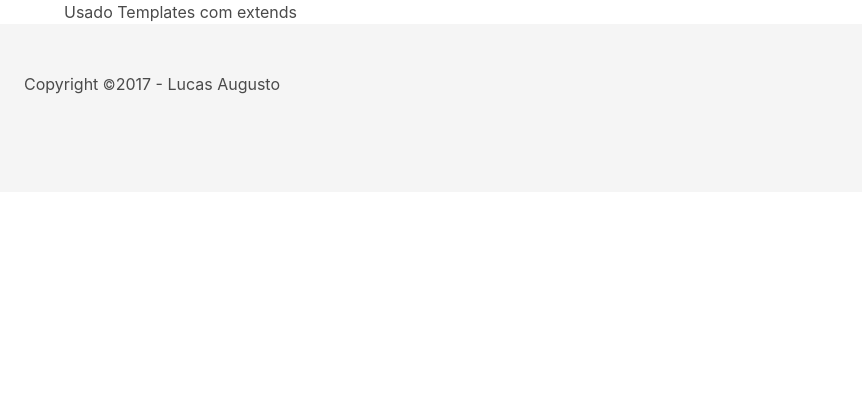
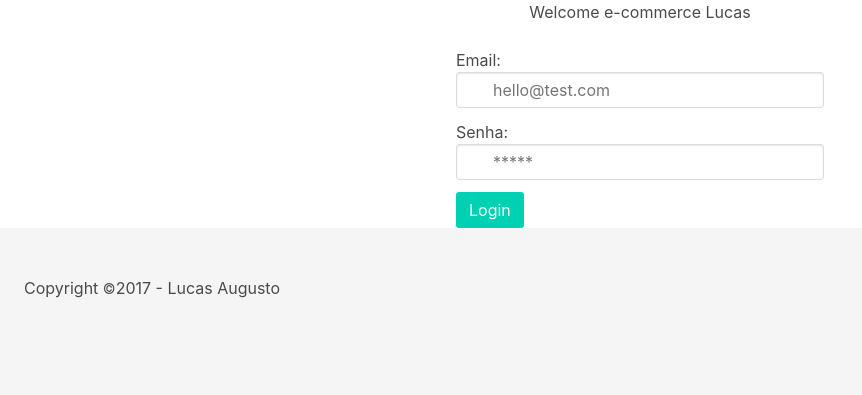
Before and after one commit to lucasaugustofrontend/loja-slim, a PHP site: template app/templates/home.twig in a window 1280 px wide. Shown: the top 395 px of the page, without its empty margins (0-862 px from the left). Run offline with PHP 8.4, Linux system fonts and the light colour scheme; the template is opened without the code that fills it, so the values that code supplies are empty; some libraries are stand-ins or nearby versions.

Commit message:
adicionado login

```diff
--- a/app/templates/home.twig
+++ b/app/templates/home.twig
@@ -1,5 +1,37 @@
 {% extends 'partials/main.twig' %}
 
 {% block main %}
-    <h1>Usado Templates com extends</h1>
+    <div class="columns welcome">
+        <div class="column has-text-centered">
+            Welcome e-commerce Lucas
+        </div>
+    </div>
+
+    <div class="columns">
+        <div class="column is-4 is-offset-4">
+            <form action="" method="post">
+                <div class="field">
+                    <label class="email">Email:</label>
+                    <div class="control has-icons-left">
+                        <input class="input" id="email" type="email" placeholder="hello@test.com">
+                        <span class="icon is-small is-left">
+                          <i class="fa fa-envelope"></i>
+                        </span>
+                    </div>
+                </div>
+                <div class="field">
+                    <label for="password">Senha:</label>
+                    <div class="control has-icons-left">
+                        <input type="password" class="input" id="password" name="password" placeholder="*****">
+                        <span class="icon is-small is-left">
+                            <i class="fa fa-key"></i>
+                        </span>
+                    </div>
+                </div>
+                <div class="field">
+                    <button type="submit" class="button is-primary">Login</button>
+                </div>
+            </form>
+        </div>
+    </div>
 {% endblock %}
```
